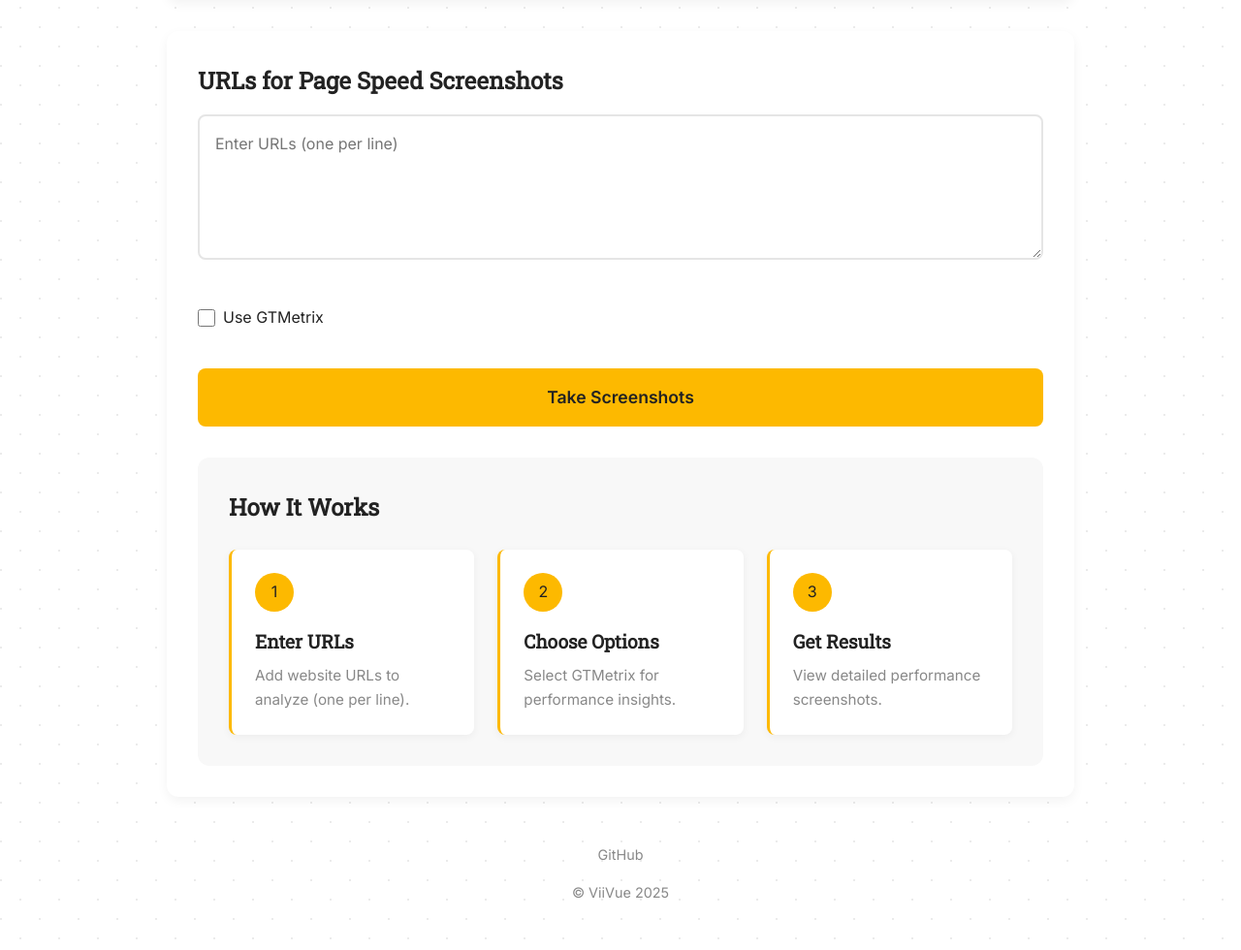
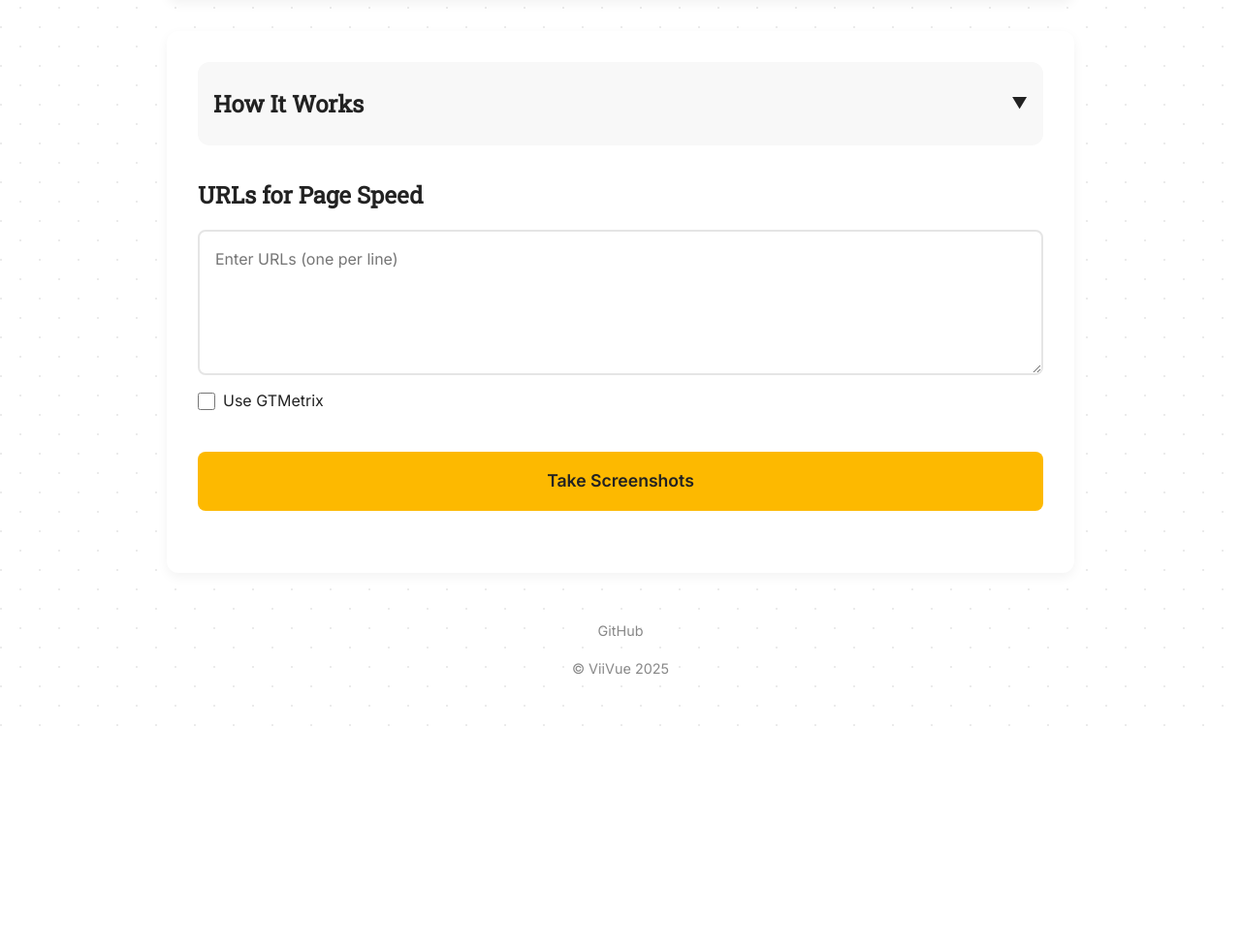
Before and after one commit to viivue/easy-page-speed-screenshots, a Flask app: page / in a window 1280 px wide. Shown: the part 253-1233 px from the top of the page at 97% size. After the commit the page ends 1002 px from the top, so only its background shows below. Run offline with Flask 3, Linux system fonts and the light colour scheme.

Commit message:
feat(home): toggle how it works section

```diff
--- a/static/css/style.css
+++ b/static/css/style.css
@@ -183,15 +183,50 @@ h2 {
 .how-it-works {
     background: var(--light);
     border-radius: 12px;
-    padding: 2rem;
-    margin-top: 2rem;
+    padding: 1rem;
+    margin-bottom: 2rem;
+}
+
+.how-it-works h2{margin-bottom:0;}
+
+.how-it-works .toggle-btn {
+    background: none;
+    border: none;
+    font-size: 1.5rem;
+    font-family: 'Roboto Slab', serif;
+    color: var(--dark);
+    cursor: pointer;
+    display: flex;
+    justify-content: space-between;
+    align-items: center;
+    width: 100%;
+    padding: 0.5rem 0;
+}
+
+.how-it-works .toggle-btn:hover {
+    color: var(--yellow);
+}
+
+.how-it-works .toggle-icon {
+    font-size: 1rem;
+    transition: transform 0.3s ease;
+}
+
+.how-it-works .toggle-icon.expanded {
+    transform: rotate(180deg);
+}
+
+.how-it-works-content {
+    max-height: 0;
+    overflow: hidden;
+    transition: max-height 0.3s ease;
 }
 
 .feature-grid {
     display: grid;
     grid-template-columns: repeat(auto-fit, minmax(250px, 1fr));
     gap: 1.5rem;
-    margin-top: 1.5rem;
+    margin-top: 1rem;
 }
 
 .feature {
--- a/static/js/script.js
+++ b/static/js/script.js
@@ -17,3 +17,19 @@ document.addEventListener('DOMContentLoaded', function(){
         options.style.opacity = this.checked ? '1' : '0';
     });
 });
+
+function toggleHowItWorks() {
+    const content = document.getElementById('howItWorksContent');
+    const icon = document.querySelector('.toggle-icon');
+    const button = document.querySelector('.toggle-btn');
+
+    if (content.style.maxHeight && content.style.maxHeight !== '0px') {
+        content.style.maxHeight = '0px';
+        icon.classList.remove('expanded');
+        button.setAttribute('aria-expanded', 'false');
+    } else {
+        content.style.maxHeight = content.scrollHeight + 'px';
+        icon.classList.add('expanded');
+        button.setAttribute('aria-expanded', 'true');
+    }
+}
--- a/templates/index.html
+++ b/templates/index.html
@@ -1,11 +1,36 @@
 {% extends "base.html" %}
 {% block content %}
-<form method="post" action="/">
-    <div class="url-section">
-        <h2>URLs for Page Speed Screenshots</h2>
+<!-- Moved "How It Works" section before the URL section -->
+<section class="how-it-works">
+    <h2>
+        <button class="toggle-btn" onclick="toggleHowItWorks()">How It Works <span class="toggle-icon">▼</span></button>
+    </h2>
+    <div class="how-it-works-content" id="howItWorksContent">
+        <div class="feature-grid">
+            <div class="feature">
+                <div class="feature-icon">1</div>
+                <h3>Enter URLs</h3>
+                <p>Add website URLs to analyze (one per line).</p>
+            </div>
+            <div class="feature">
+                <div class="feature-icon">2</div>
+                <h3>Choose Options</h3>
+                <p>Select GTMetrix for performance insights.</p>
+            </div>
+            <div class="feature">
+                <div class="feature-icon">3</div>
+                <h3>Get Results</h3>
+                <p>View detailed performance screenshots.</p>
+            </div>
+        </div>
+    </div>
+</section>
+
+<section class="url-section">
+    <h2>URLs for Page Speed</h2>
+    <form method="POST" action="/">
         <div class="url-input">
             <textarea name="urls" placeholder="Enter URLs (one per line)" required></textarea>
-        </div>
         </div>
         <div class="options">
             <label class="checkbox-container">
@@ -30,27 +55,8 @@
             </div>
         </div>
         <button type="submit" class="btn btn-primary">Take Screenshots</button>
-    <div class="how-it-works">
-        <h2>How It Works</h2>
-        <div class="feature-grid">
-            <div class="feature">
-                <div class="feature-icon">1</div>
-                <h3>Enter URLs</h3>
-                <p>Add website URLs to analyze (one per line).</p>
-            </div>
-            <div class="feature">
-                <div class="feature-icon">2</div>
-                <h3>Choose Options</h3>
-                <p>Select GTMetrix for performance insights.</p>
-            </div>
-            <div class="feature">
-                <div class="feature-icon">3</div>
-                <h3>Get Results</h3>
-                <p>View detailed performance screenshots.</p>
-            </div>
-        </div>
-    </div>
     </form>
+</section>
 {% endblock %}
 {% block head %}
 <script src="{{ url_for('static', filename='js/script.js') }}"></script>
```
Lines whose indentation alone changed are shown as unchanged.
